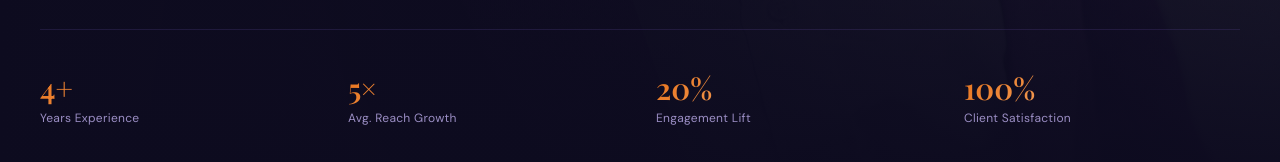
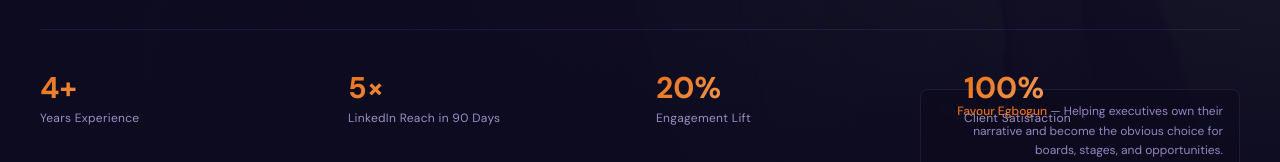
Before and after one commit to VictorAyo25/beta_narrative, a Next.js app: page / in a window 1280 px wide. Shown: the part 790-952 px from the top of the page. Built offline with nearby package versions, Linux system fonts and the light colour scheme; no server answers; the database is empty; a web font is replaced by a local one.

Commit message:
Fix stat number font and add hero image caption

```diff
--- a/src/components/sections/HeroSection.tsx
+++ b/src/components/sections/HeroSection.tsx
@@ -17,10 +17,24 @@ export default function HeroSection() {
                 <div className="absolute inset-0">
                     <div className="absolute inset-0 bg-gradient-to-r from-[#0D0B1F] via-[#0D0B1F]/85 to-[#0D0B1F]/40 z-10" />
                     <div className="absolute inset-0 bg-gradient-to-t from-[#0D0B1F] via-transparent to-[#0D0B1F]/60 z-10" />
-                    <Image src="/images/Favour.JPG" alt="Favour - PR & Communications Expert" fill className="object-cover object-center opacity-20" priority sizes="100vw" />
+                    <Image src="/images/Favour.JPG" alt="Favour Egbogun - Executive Brand Strategist" fill className="object-cover object-center opacity-20" priority sizes="100vw" />
                 </div>
                 <div className="absolute top-[15%] right-[8%] w-[2px] h-[50%] bg-gradient-to-b from-transparent via-[#E8721A]/50 to-transparent z-10" />
                 <div className="absolute top-[12%] right-[8%] translate-x-[1px] w-3 h-3 rounded-full bg-[#E8721A]/60 z-10" />
+
+                {/* Image Caption Overlay */}
+                <motion.div
+                    initial={{ opacity: 0, x: 20 }}
+                    animate={{ opacity: 1, x: 0 }}
+                    transition={{ duration: 0.8, delay: 0.8, ease: [0.16, 1, 0.3, 1] }}
+                    className="absolute bottom-8 right-5 sm:right-8 lg:right-10 z-20 max-w-xs text-right"
+                >
+                    <div className="bg-[#0D0B1F]/70 backdrop-blur-sm border border-[#6B4FAD]/20 rounded-lg px-4 py-3">
+                        <p className="text-[10px] sm:text-xs text-[#B8A4E8]/80 leading-relaxed">
+                            <span className="text-[#E8721A] font-medium">Favour Egbogun</span> — Helping executives own their narrative and become the obvious choice for boards, stages, and opportunities.
+                        </p>
+                    </div>
+                </motion.div>
             </div>
 
             <div className="relative z-20 max-w-7xl mx-auto w-full px-5 sm:px-8 lg:px-10 pt-32 pb-20">
@@ -56,19 +70,19 @@ export default function HeroSection() {
                 <motion.div initial={{ opacity: 0, y: 30 }} animate={{ opacity: 1, y: 0 }} transition={{ duration: 0.8, delay: 0.6, ease: [0.16, 1, 0.3, 1] }} className="mt-20 pt-10 border-t border-[#6B4FAD]/20">
                     <div className="grid grid-cols-2 sm:grid-cols-4 gap-8">
                         <div>
-                            <div className="font-serif text-2xl sm:text-3xl font-semibold text-gradient mb-1">4+</div>
+                            <div className="font-sans text-2xl sm:text-3xl font-bold text-gradient mb-1">4+</div>
                             <div className="text-xs text-[#9B8EC4] tracking-wide">Years Experience</div>
                         </div>
                         <div>
-                            <div className="font-serif text-2xl sm:text-3xl font-semibold text-gradient mb-1">5×</div>
-                            <div className="text-xs text-[#9B8EC4] tracking-wide">Avg. Reach Growth</div>
+                            <div className="font-sans text-2xl sm:text-3xl font-bold text-gradient mb-1">5×</div>
+                            <div className="text-xs text-[#9B8EC4] tracking-wide">LinkedIn Reach in 90 Days</div>
                         </div>
                         <div>
-                            <div className="font-serif text-2xl sm:text-3xl font-semibold text-gradient mb-1">20%</div>
+                            <div className="font-sans text-2xl sm:text-3xl font-bold text-gradient mb-1">20%</div>
                             <div className="text-xs text-[#9B8EC4] tracking-wide">Engagement Lift</div>
                         </div>
                         <div>
-                            <div className="font-serif text-2xl sm:text-3xl font-semibold text-gradient mb-1">100%</div>
+                            <div className="font-sans text-2xl sm:text-3xl font-bold text-gradient mb-1">100%</div>
                             <div className="text-xs text-[#9B8EC4] tracking-wide">Client Satisfaction</div>
                         </div>
                     </div>
--- a/src/components/sections/ResultsSection.tsx
+++ b/src/components/sections/ResultsSection.tsx
@@ -60,7 +60,7 @@ export default function ResultsSection() {
                                 </div>
                                 <ArrowUpRight size={16} className="text-[#6B4FAD]/40 group-hover:text-[#E8721A] transition-colors duration-300 mt-1" />
                             </div>
-                            <div className="font-serif text-2xl sm:text-3xl font-bold text-[#FAF9FF] leading-none mb-3">
+                            <div className="font-sans text-2xl sm:text-3xl font-bold text-[#FAF9FF] leading-none mb-3">
                                 {result.stat}
                             </div>
                             <p className="text-sm text-[#AFA9CC]/55 font-light leading-relaxed">
--- a/src/lib/default-content.ts
+++ b/src/lib/default-content.ts
@@ -56,7 +56,7 @@ export const defaultSiteContent: Omit<SiteContent, 'id' | 'updatedAt'> = {
         results: [
             {
                 stat: '5× Reach',
-                description: 'A senior leader grew their LinkedIn reach 5× within 90 days — attracting inbound from decision-makers and industry peers.',
+                description: 'A senior leader\'s LinkedIn reach grew from 2,000 to 10,000+ impressions per post within 90 days — attracting inbound opportunities from decision-makers and industry peers.',
             },
             {
                 stat: '+20% Engagement',
```
